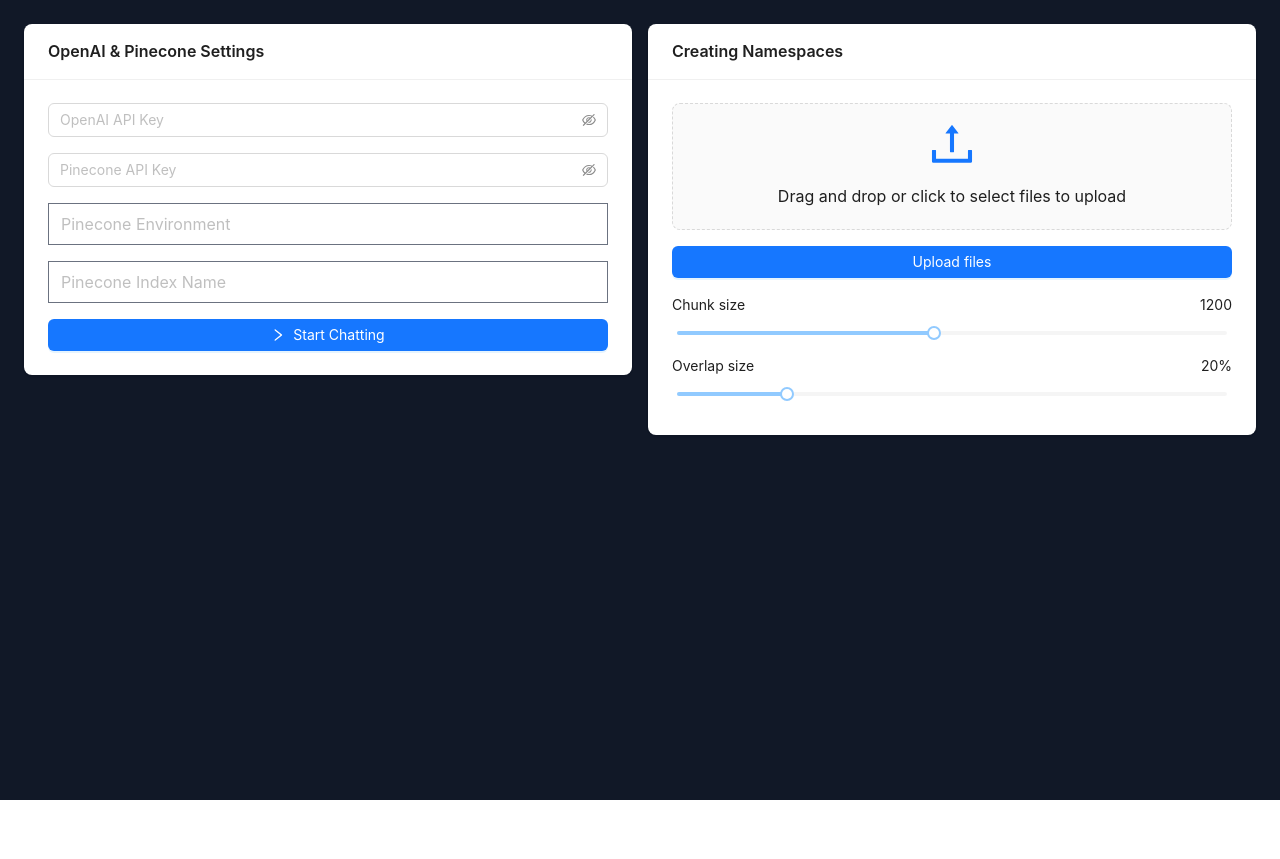
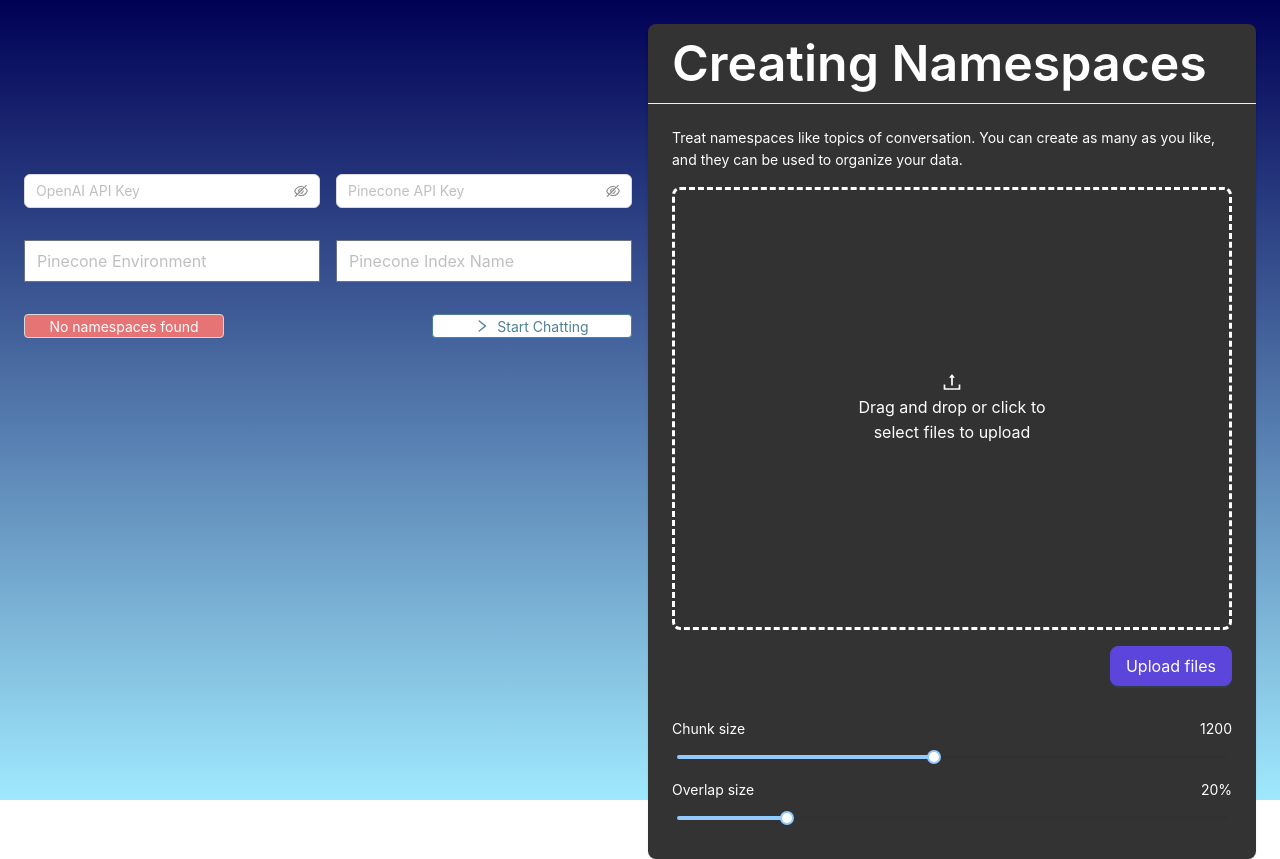
Before and after one commit to nguyenlontien2004/DA_AI2, a React (Vite) app in the folder chat-bot/: page /setting in a window 1280 px wide. Before the commit the page ends 800 px from the top, so only its background shows below. Built offline with nearby package versions, Linux system fonts and the light colour scheme; the HTML template or start-up script is replaced by a standard one.

Commit message:
SettingsPage

```diff
--- a/chat-bot/package.json
+++ b/chat-bot/package.json
@@ -10,10 +10,11 @@
     "preview": "vite preview"
   },
   "dependencies": {
+    "@ant-design/icons": "^5.5.1",
     "@headlessui/react": "^2.1.10",
     "@heroicons/react": "^2.1.5",
     "@tailwindcss/forms": "^0.5.9",
-    "antd": "^5.21.5",
+    "antd": "^5.21.6",
     "axios": "^1.7.7",
     "chat-bot": "file:",
     "react": "^18.3.1",
--- a/chat-bot/src/pages/(settings)/Page.tsx
+++ b/chat-bot/src/pages/(settings)/Page.tsx
@@ -1,76 +1,152 @@
-import React, { useState } from 'react';
-import { Input, Button, Upload, Slider, Row, Col, Card } from 'antd';
-import { UploadOutlined, RightOutlined } from '@ant-design/icons';
+import React, { useState } from "react";
+import { Input, Button, Upload, Slider, Row, Col, Card } from "antd";
+import { UploadOutlined, RightOutlined } from "@ant-design/icons";
 
 const SettingsPage = () => {
-  const [openAiKey, setOpenAiKey] = useState('');
-  const [pineconeKey, setPineconeKey] = useState('');
-  const [pineconeEnv, setPineconeEnv] = useState('');
-  const [pineconeIndex, setPineconeIndex] = useState('');
+  const [openAiKey, setOpenAiKey] = useState("");
+  const [pineconeKey, setPineconeKey] = useState("");
+  const [pineconeEnv, setPineconeEnv] = useState("");
+  const [pineconeIndex, setPineconeIndex] = useState("");
   const [chunkSize, setChunkSize] = useState(1200);
   const [overlapSize, setOverlapSize] = useState(20);
 
   return (
-   <div className=' h-screen bg-gray-900'>
-       <Row gutter={16} style={{ padding: '24px'}}>
-      {/* bảng trái */}
+    <div
+      className="h-screen"
+      style={{
+        background: "linear-gradient(to bottom, #000055, #a0e9fd)",
+        padding: "24px",
+      }}
+    >
+      <Row gutter={16} style={{ height: "100%" }}>
         <Col span={12}>
-        <Card title="OpenAI & Pinecone Settings" bordered={false}>
+          <Row gutter={16} style={{ marginBottom: "16px", paddingTop: "150px" }}>
+            <Col span={12}>
               <Input.Password
                 placeholder="OpenAI API Key"
                 value={openAiKey}
                 onChange={(e) => setOpenAiKey(e.target.value)}
-            style={{ marginBottom: '16px' }}
+                style={{ marginBottom: "16px" }}
               />
+            </Col>
+            <Col span={12}>
               <Input.Password
                 placeholder="Pinecone API Key"
                 value={pineconeKey}
                 onChange={(e) => setPineconeKey(e.target.value)}
-            style={{ marginBottom: '16px' }}
+                style={{ marginBottom: "16px" }}
               />
+            </Col>
+          </Row>
+          <Row gutter={16} style={{ marginBottom: "16px" }}>
+            <Col span={12}>
               <Input
                 placeholder="Pinecone Environment"
                 value={pineconeEnv}
                 onChange={(e) => setPineconeEnv(e.target.value)}
-            style={{ marginBottom: '16px' }}
+                style={{ marginBottom: "16px" }}
               />
+            </Col>
+            <Col span={12}>
               <Input
                 placeholder="Pinecone Index Name"
                 value={pineconeIndex}
                 onChange={(e) => setPineconeIndex(e.target.value)}
-            style={{ marginBottom: '16px' }}
+                style={{ marginBottom: "16px" }}
               />
+            </Col>
+          </Row>
 
-          <Button type="primary" icon={<RightOutlined />} block>
+          <Row gutter={16} style={{ marginBottom: "16px" }}>
+            <Col span={12}>
+              <Button
+                type="default"
+                size="small"
+                style={{
+                  backgroundColor: "#E77474",
+                  color: "white",
+                  width: "200px",
+                }}
+              >
+                No namespaces found
+              </Button>
+            </Col>
+            <Col span={12} style={{ textAlign: "right" }}>
+              <Button
+                type="primary"
+                icon={<RightOutlined />}
+                size="small"
+                style={{
+                  backgroundColor: "white",
+                  borderColor: "#4E8095",
+                  color: "#4E8095",
+                  width: "200px",
+                }}
+              >
                 Start Chatting
               </Button>
-        </Card>
+            </Col>
+          </Row>
         </Col>
 
-      {/*
-Bảng bên phải */}
         <Col span={12}>
-        <Card title="Creating Namespaces" bordered={false}>
+          <Card
+            title={<span style={{ color: "white" , fontSize : "50px"}}>Creating Namespaces</span>}
+            bordered={false}
+            style={{
+              display: "flex",
+              flexDirection: "column",
+              backgroundColor: "#333",
+              color: "white",
+            }}
+          >
+            <p style={{ color: "white", marginBottom: "16px" }}>
+              Treat namespaces like topics of conversation. You can create as
+              many as you like, and they can be used to organize your data.
+            </p>
             <Upload.Dragger
               name="files"
               multiple
               action="/upload.do"
-            style={{ marginBottom: '16px' }}
+              style={{
+                marginBottom: "16px",
+                borderRadius: "8px",
+                border: "3px dashed white",
+                color: "white",
+                padding: "166px", // Tăng padding để ô lớn hơn
+                display: "flex",
+                justifyContent: "center",
+                alignItems: "center",
+              }}
             >
-            <p className="ant-upload-drag-icon">
-              <UploadOutlined />
+              <p className="ant-upload-drag-icon" style={{ margin: 0 }}>
+                <UploadOutlined style={{ color: "white", fontSize: "20px" }} />
               </p>
-            <p className="ant-upload-text">
+              <p
+                className="ant-upload-text"
+                style={{ color: "white", margin: 0 }}
+              >
                 Drag and drop or click to select files to upload
               </p>
             </Upload.Dragger>
 
-          <Button type="primary" block style={{ marginBottom: '16px' }}>
+            {/* Nút upload với màu và kích thước mới */}
+            <div style={{ textAlign: "right", marginBottom: "16px" }}>
+              <Button
+                type="primary"
+                size="large"
+                style={{
+                  backgroundColor: "#5C45DB",
+                  borderColor: "#5C45DB",
+                  marginBottom: "16px",
+                }}
+              >
                 Upload files
               </Button>
+            </div>
 
             {/* Kích thước đoạn */}
-          <div style={{ marginBottom: '16px' }}>
+            <div style={{ marginBottom: "16px", color: "white" }}>
               <Row justify="space-between">
                 <Col>Chunk size</Col>
                 <Col>{chunkSize}</Col>
@@ -84,7 +160,7 @@
             </div>
 
             {/* Kích thước */}
-          <div>
+            <div style={{ color: "white" }}>
               <Row justify="space-between">
                 <Col>Overlap size</Col>
                 <Col>{overlapSize}%</Col>
```
Also changed, not shown: 2 other files (tests, documents, lock files or other folders). Lines whose indentation alone changed are shown as unchanged.
